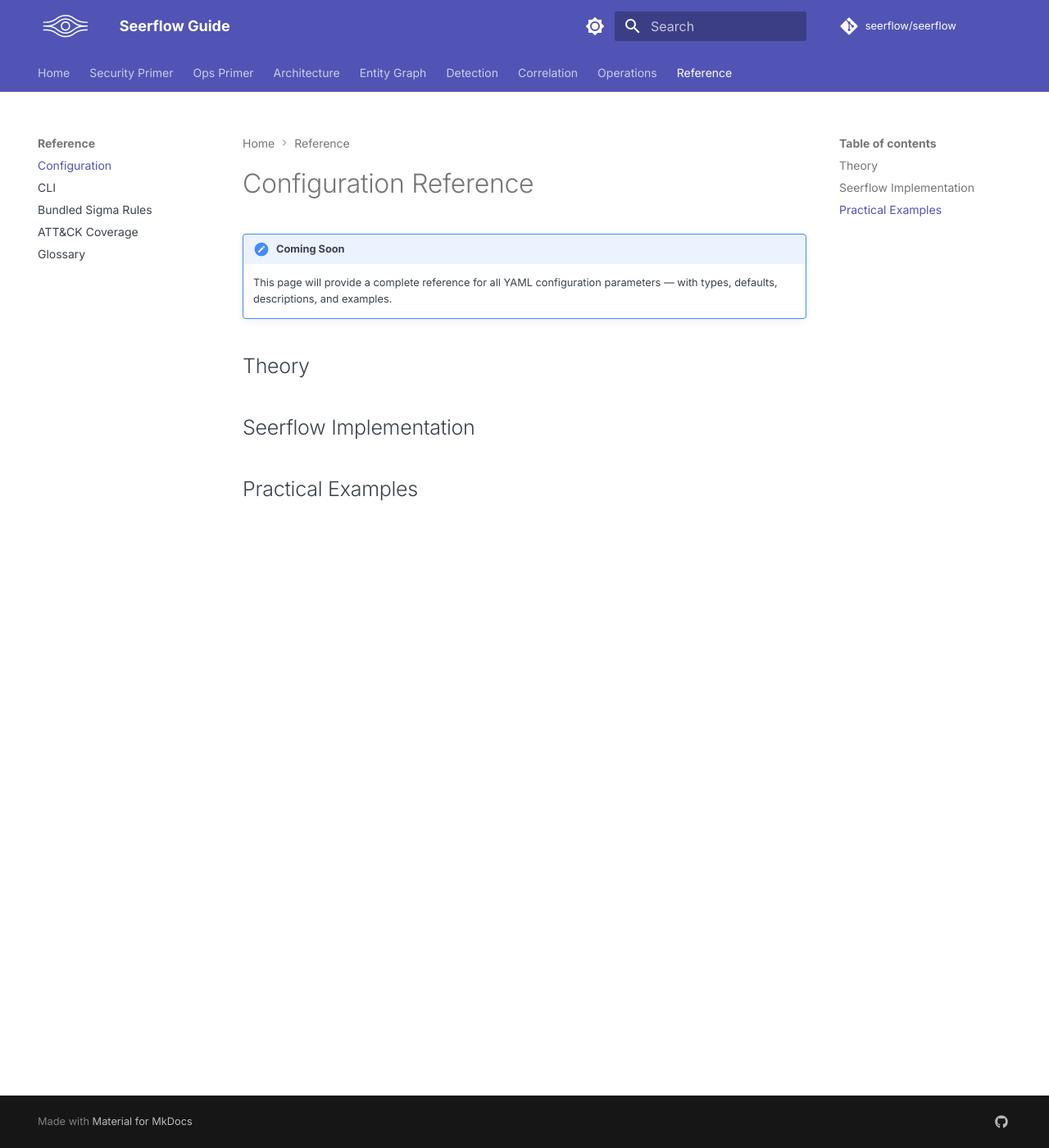
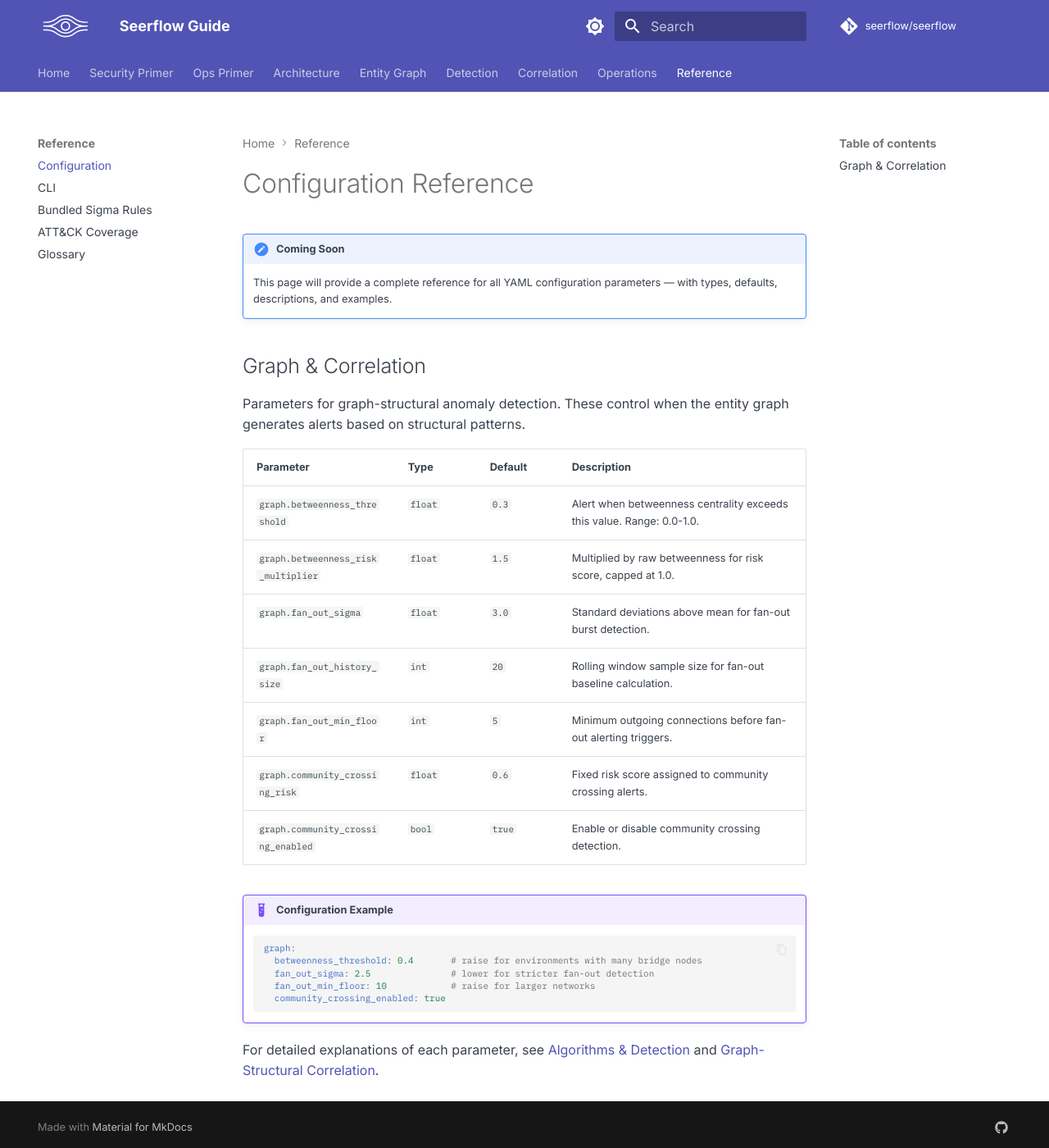
Before and after one commit to seerflow/seerflow-guide, an MkDocs documentation site: the page built from docs/reference/config.md, in a window 1280 px wide and 1400 px high. Shown: the whole window at 82% size. Built offline with MkDocs 1.6.1 and Material for MkDocs 9.7.7, drawn with Linux system fonts in a browser that asks for light colours; plug-ins that fetch from the network failed and are left out; comment, search, counter and statistics services are not loaded.

Commit message:
docs(reference): add graph & correlation config parameters

````diff
--- a/docs/reference/config.md
+++ b/docs/reference/config.md
@@ -3,8 +3,27 @@
 !!! note "Coming Soon"
     This page will provide a complete reference for all YAML configuration parameters — with types, defaults, descriptions, and examples.
 
-## Theory
+## Graph & Correlation
 
-## Seerflow Implementation
+Parameters for graph-structural anomaly detection. These control when the entity graph generates alerts based on structural patterns.
 
-## Practical Examples
+| Parameter | Type | Default | Description |
+|-----------|------|---------|-------------|
+| `graph.betweenness_threshold` | `float` | `0.3` | Alert when betweenness centrality exceeds this value. Range: 0.0-1.0. |
+| `graph.betweenness_risk_multiplier` | `float` | `1.5` | Multiplied by raw betweenness for risk score, capped at 1.0. |
+| `graph.fan_out_sigma` | `float` | `3.0` | Standard deviations above mean for fan-out burst detection. |
+| `graph.fan_out_history_size` | `int` | `20` | Rolling window sample size for fan-out baseline calculation. |
+| `graph.fan_out_min_floor` | `int` | `5` | Minimum outgoing connections before fan-out alerting triggers. |
+| `graph.community_crossing_risk` | `float` | `0.6` | Fixed risk score assigned to community crossing alerts. |
+| `graph.community_crossing_enabled` | `bool` | `true` | Enable or disable community crossing detection. |
+
+!!! example "Configuration Example"
+    ```yaml
+    graph:
+      betweenness_threshold: 0.4       # raise for environments with many bridge nodes
+      fan_out_sigma: 2.5               # lower for stricter fan-out detection
+      fan_out_min_floor: 10            # raise for larger networks
+      community_crossing_enabled: true
+    ```
+
+For detailed explanations of each parameter, see [Algorithms & Detection](../entity-graph/algorithms.md) and [Graph-Structural Correlation](../correlation/graph-structural.md).
````
